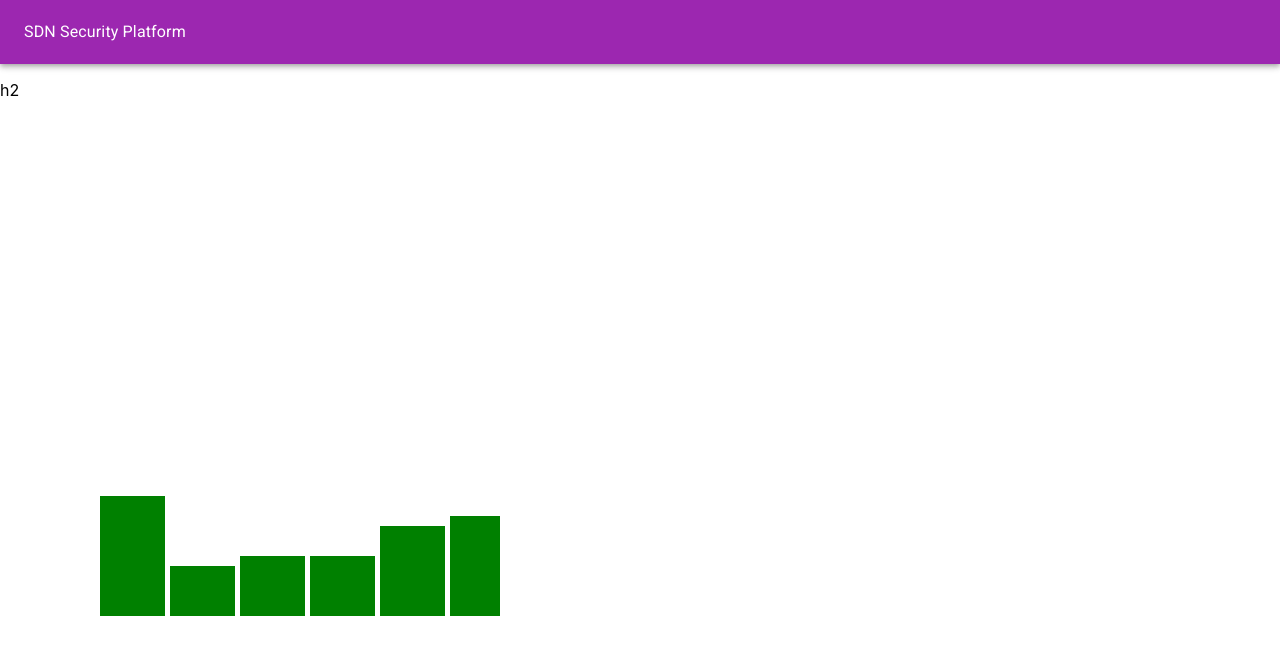
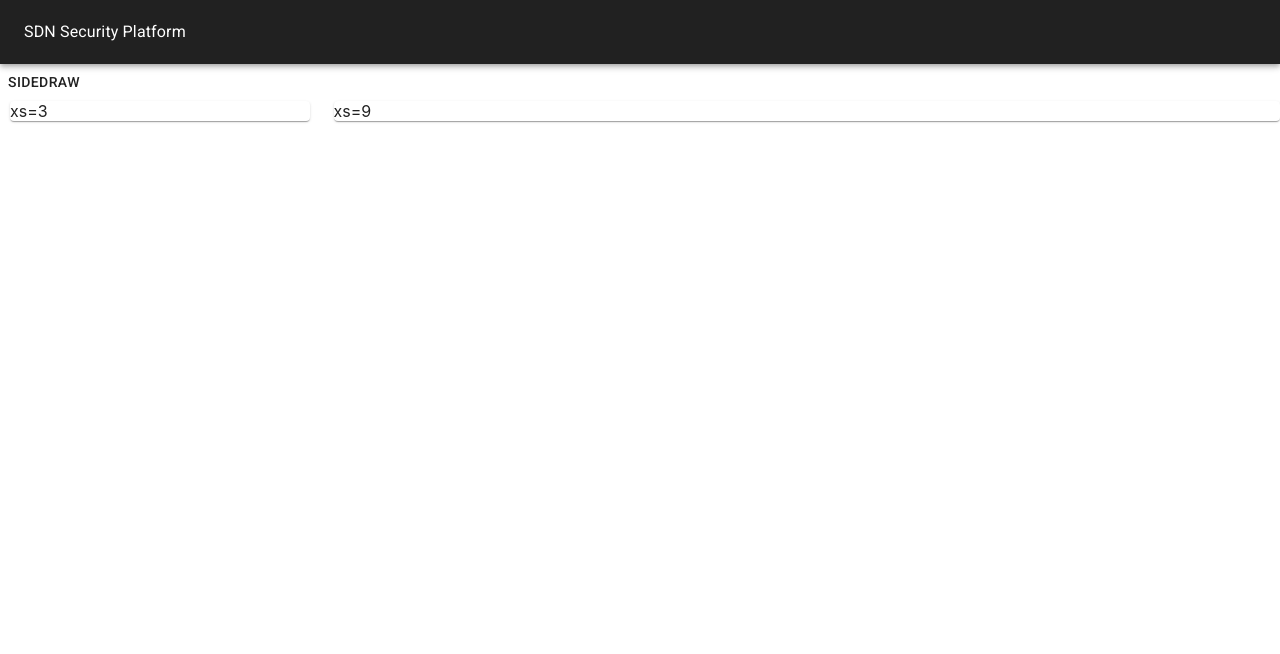
Before and after one commit to chrissayon/sdn_security_platform_frontend, a React (Create React App) app: page / in a window 1280 px wide. Shown: the top 654 px of the page. Built offline with nearby package versions, Linux system fonts and the light colour scheme.

Commit message:
Added main body template

```diff
--- a/src/Components/UI/Header.js
+++ b/src/Components/UI/Header.js
@@ -1,9 +1,26 @@
 import React,  { Component } from 'react';
 import { AppBar, Toolbar, Typography } from '@material-ui/core'
-import { makeStyles } from '@material-ui/core/styles';
+
+import { createMuiTheme } from '@material-ui/core/styles';
+import { ThemeProvider } from '@material-ui/styles';
+import purple from '@material-ui/core/colors/purple';
+
+const theme = createMuiTheme({
+    palette: {
+      primary: {
+          main: '#212121'
+      },
+      secondary: purple,
+    },
+    status: {
+      danger: 'orange',
+    },
+  });
+
 
 const header = (props) => {
     return (
+        <ThemeProvider theme={theme}>
             <AppBar position="static">
                 <Toolbar>
                     <Typography>
@@ -11,6 +28,7 @@ const header = (props) => {
                     </Typography>
                 </Toolbar>
             </AppBar>
+        </ThemeProvider>
     )
 }
 
--- a/src/Containers/Layout.js
+++ b/src/Containers/Layout.js
@@ -1,40 +1,29 @@
 
 import React, { Component } from 'react';
-import { Route, BrowserRouter, Switch } from 'react-router-dom'
-import Header from '../Components/UI/Header'
-import Footer from '../Components/UI/Footer'
-import sdnGraph from '../Components/Graph/Graph'
+import { Route, BrowserRouter, Switch } from 'react-router-dom';
+import Header from '../Components/UI/Header';
+import Footer from '../Components/UI/Footer';
+import Sidebar from './Sidebar/Sidebar';
+import MainBody from './MainBody/MainBody'
+import sdnGraph from '../Components/Graph/Graph';
 
-import { createMuiTheme } from '@material-ui/core/styles';
-import { ThemeProvider } from '@material-ui/styles';
-import purple from '@material-ui/core/colors/purple';
-import green from '@material-ui/core/colors/green';
-
-const theme = createMuiTheme({
-    palette: {
-      primary: purple,
-      secondary: green,
-    },
-    status: {
-      danger: 'orange',
-    },
-  });
 
 class Layout extends Component {
     render () {
+        //const classes = useStyles();
+
         return (
             <React.Fragment>
 
-                <ThemeProvider theme={theme}>
-                    <Header>SDN Security Platform</Header>
-                </ThemeProvider>
+                <Header>SDN Security Platform</Header>
+                <Sidebar />
 
+                <MainBody />
 
-
-                <BrowserRouter>
+                {/* <BrowserRouter>
                     <p>h2</p>
                     <Route exact path='/' component={sdnGraph}/>
-                </BrowserRouter>
+                </BrowserRouter> */}
 
             </React.Fragment>
         )
--- /dev/null
+++ b/src/Containers/MainBody/MainBody.js
@@ -0,0 +1,43 @@
+import React, { Component } from 'react';
+
+import Paper from '@material-ui/core/Paper';
+import Grid from '@material-ui/core/Grid';
+
+import { makeStyles } from '@material-ui/core/styles'
+import { withStyles } from '@material-ui/core/styles';
+
+const styles = makeStyles(theme => ({
+    root: {
+        flexGrow: 1,
+        paddingLeft: 10,
+
+    },
+    // grid: {
+    //     paddingLeft: 5
+    // },
+    paper: {
+        padding: theme.spacing(2),
+        textAlign: 'center',
+        color: theme.palette.text.secondary,
+    },
+}));
+
+
+class MainBody extends Component {
+    render () {
+        const { classes } = this.props;
+
+        return (
+            <Grid container style={{paddingLeft: 10}} spacing={3}>
+                <Grid item xs={3}>
+                    <Paper className={classes.paper}>xs=3</Paper>
+                </Grid>
+                <Grid item xs={9}>
+                    <Paper className={classes.paper}>xs=9</Paper>
+                </Grid>
+            </Grid>
+        )
+    }
+}
+
+export default withStyles(styles)(MainBody);
--- /dev/null
+++ b/src/Containers/Sidebar/Sidebar.js
@@ -0,0 +1,47 @@
+import React, { Component } from 'react';
+import SwipeableDrawer from '@material-ui/core/SwipeableDrawer'
+import Button from '@material-ui/core/Button';
+import List from '@material-ui/core/List';
+import ListItem from '@material-ui/core/ListItem';
+import ListItemText from '@material-ui/core/ListItemText';
+
+class Sidebar extends Component {
+    state = {
+        open: false
+    }
+
+    handlerSidebar = () => {
+        let sidebarOpen = this.state.open;
+        this.setState({open: !sidebarOpen})
+        return
+    }
+
+    render () {
+        const sideList = () => (
+            <div>
+                <List>
+                    <ListItem button onClick={this.handlerSidebar}>
+                        <ListItemText primary="app049ht934ngi34jfle" />
+                    </ListItem>
+                </List>
+            </div>
+        );
+
+        return (
+            <div>
+                <Button
+                    onClick={this.handlerSidebar}>
+                    Sidedraw
+                </Button>
+
+                <SwipeableDrawer
+                    open={this.state.open}
+                    anchor="right">
+                    {sideList('appble')}
+                </SwipeableDrawer>
+            </div>
+        )
+    }
+}
+
+export default Sidebar;
```
Also changed, not shown: src/hoc/themeChanger.js (+3 -5 lines). Lines whose indentation alone changed are shown as unchanged.
